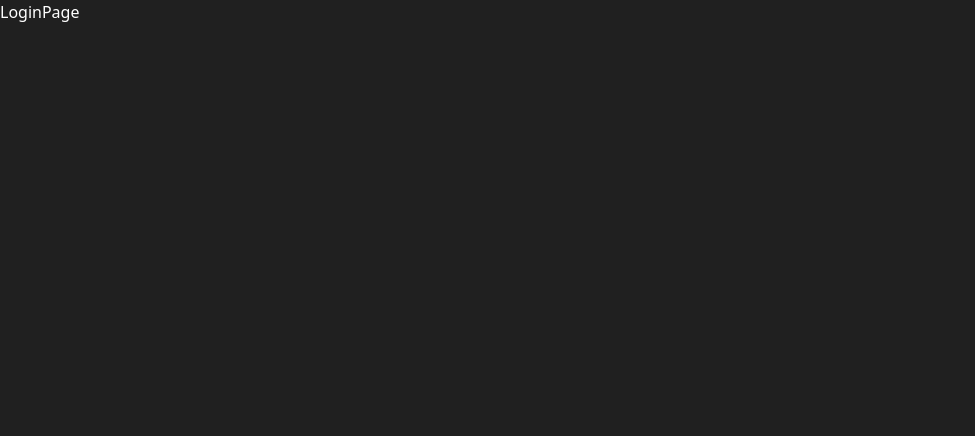
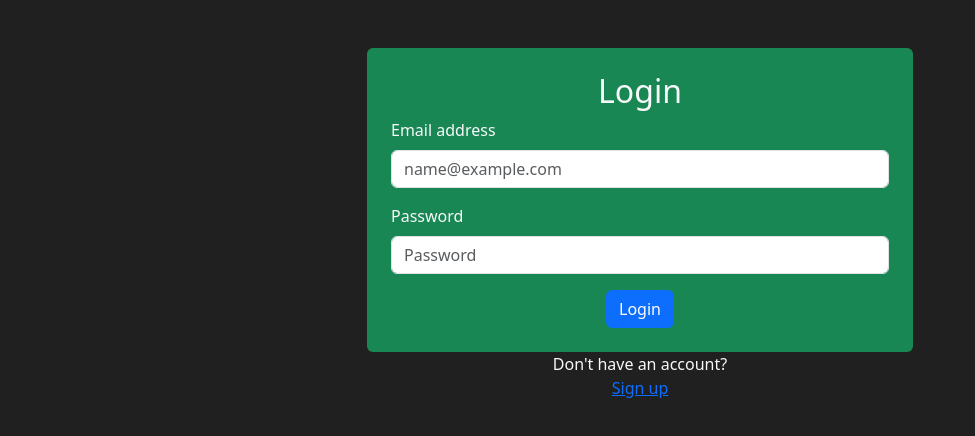
Before and after one commit to xVyrusz/AgendaTelefonica_front, a React (Vite) app: page /login in a window 1280 px wide. Shown: the top 436 px of the page, without its empty margins (0-975 px from the left). Built offline with nearby package versions, Linux system fonts and the light colour scheme.

Commit message:
Finish login

```diff
--- a/src/api/auth.js
+++ b/src/api/auth.js
@@ -3,3 +3,4 @@ import axios from 'axios'
 const API = 'http://localhost:3000/api'
 
 export const registerRequest = user => axios.post(`${API}/user/register`, user)
+export const loginRequest = user => axios.post(`${API}/user/login`, user)
--- a/src/pages/LoginPage.jsx
+++ b/src/pages/LoginPage.jsx
@@ -1,7 +1,84 @@
+import { useForm } from "react-hook-form";
+import { useAuth } from "../context/AuthContext";
+import { useEffect } from "react";
+import { useNavigate, Link } from "react-router-dom";
+
 function LoginPage() {
+  const {
+    register,
+    handleSubmit,
+    formState: { errors },
+  } = useForm();
+
+  const { signin, isAuthenticated, errors: registerErrors } = useAuth();
+
+  const navigate = useNavigate();
+  useEffect(() => {
+    if (isAuthenticated) navigate("/phoneNumbers");
+  }),
+    [isAuthenticated];
+
+  const onSubmit = handleSubmit(async (values) => {
+    signin(values);
+  });
+
   return (
-    <div>LoginPage</div>
-  )
+    <div className="container-fluid dark-bg text-light py-5 min-vh-100 d-flex align-itPems-center">
+      <div className="container">
+        <div className="row justify-content-center">
+          <div className="col-md-6">
+            <div className="form-container bg-success p-4 rounded">
+              <h2 className="text-center">Login</h2>
+              {
+                <div className="bg-danger text-light">
+                  {registerErrors.message}
+                </div>
+              }
+              <form onSubmit={onSubmit}>
+                <div className="mb-3">
+                  <label htmlFor="email" className="form-label">
+                    Email address
+                  </label>
+                  <input
+                    type="email"
+                    className="form-control"
+                    {...register("email", { required: true })}
+                    placeholder="name@example.com"
+                  />
+                  {errors.email && (
+                    <p className="text-warning">Email is required</p>
+                  )}
+                </div>
+                <div className="mb-3">
+                  <label htmlFor="password" className="form-label">
+                    Password
+                  </label>
+                  <input
+                    type="password"
+                    className="form-control"
+                    {...register("password", { required: true })}
+                    placeholder="Password"
+                    autoComplete="off"
+                  />
+                  {errors.password && (
+                    <p className="text-warning">Password is required</p>
+                  )}
+                </div>
+                <div className="text-center">
+                  <button type="submit" className="btn btn-primary">
+                    Login
+                  </button>
+                </div>
+              </form>
+            </div>
+          </div>
+          <p className="row justify-content-center">
+            Don't have an account? <Link to="/register" className="row justify-content-center">Sign up</Link>
+          </p>
+        </div>
+      </div>
+    </div>
+  );
 }
 
-export default LoginPage
+export default LoginPage;
--- a/src/pages/RegisterPage.jsx
+++ b/src/pages/RegisterPage.jsx
@@ -1,7 +1,7 @@
 import { useForm } from "react-hook-form";
 import { useAuth } from "../context/AuthContext";
 import { useEffect } from "react";
-import { useNavigate } from "react-router-dom";
+import { useNavigate, Link } from "react-router-dom";
 
 function RegisterPage() {
   const {
@@ -27,7 +27,11 @@ function RegisterPage() {
           <div className="col-md-6">
             <div className="form-container bg-success p-4 rounded">
               <h2 className="text-center">Register</h2>
-              {<div className="bg-danger text-light">{registerErrors.message}</div>}
+              {
+                <div className="bg-danger text-light">
+                  {registerErrors.message}
+                </div>
+              }
               <form onSubmit={onSubmit}>
                 <div className="mb-3">
                   <label htmlFor="name" className="form-label">
@@ -79,6 +83,12 @@ function RegisterPage() {
               </form>
             </div>
           </div>
+          <p className="row justify-content-center">
+            Already have an account?{" "}
+            <Link to="/login" className="row justify-content-center">
+              Login
+            </Link>
+          </p>
         </div>
       </div>
     </div>
```
